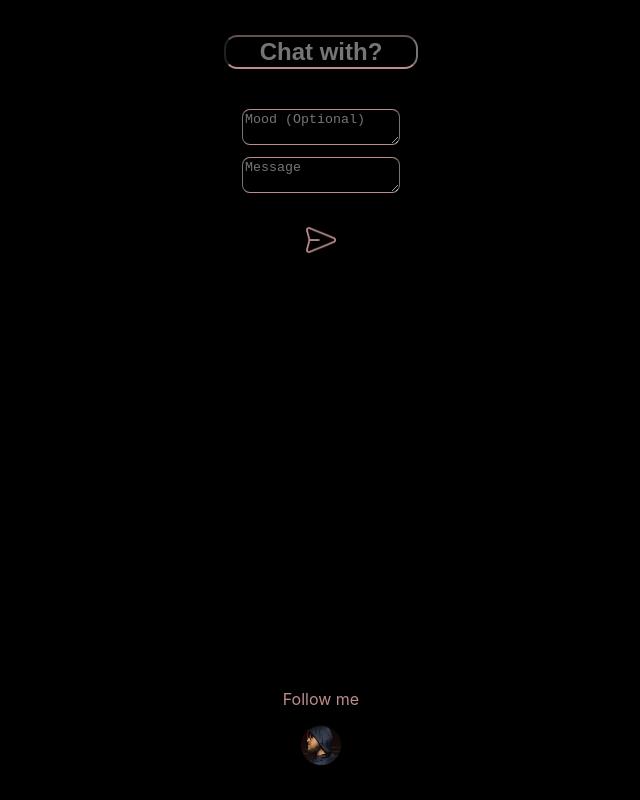
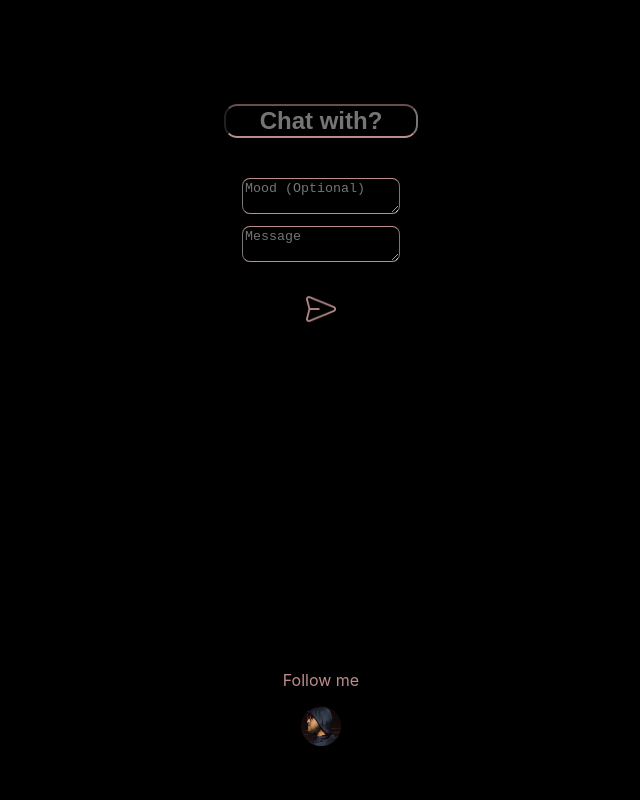
Before and after one commit to thatssatya/ai-chat-app, a React (Create React App) app: page / in a window 1280 px wide. Shown: the whole page, without its empty margins (319-959 px from the left). Built offline with nearby package versions, Linux system fonts and the light colour scheme.

Commit message:
Added loading svg while fetching response for given query by user

```diff
--- a/src/App.css
+++ b/src/App.css
@@ -4,9 +4,10 @@
   height: 100%;
   display: flex;
   position: fixed;
-  flex-direction: row;
+  flex-direction: column;
   text-align: center;
   justify-content: center;
+  /* padding-top: 1%; */
 }
 
 .main-contents {
@@ -83,6 +84,13 @@
   margin-bottom: 1ch;
 }
 
+.response-area{
+  height: 20ch;
+  margin-left: 5%;
+  margin-right: 5%;
+  align-content: center;
+}
+
 .response {
   color: #999;
 }
@@ -91,22 +99,21 @@
   color: rgb(189, 141, 141);
 }
 
-.response-area{
-  height: 20ch;
-  margin-left: 5%;
-  margin-right: 5%;
-}
-
 .made-by-text {
   color: rgb(189, 141, 141);
 }
 
-
-.social {
+/* .social {
   position: relative;
-  margin-top: 15%;
+  margin-top: 12%;
   display: flex;
   align-items: center;
   flex-direction: column;
   justify-content: flex-end;
+} */
+
+.social {
+  margin-bottom: 5ch;
+  align-items: center;
+  justify-content: center;
 }
--- a/src/App.js
+++ b/src/App.js
@@ -8,9 +8,13 @@ function App() {
   const [mood, setMood] = useState('');
   const [heading, setHeading] = useState('Chat with?');
   const [sendButtonDisabled, setSendButtonDisabled] = useState(true);
+  const [loadingHidden, setLoadingHidden] = useState(true);
 
   const handleSubmit = (e) => {
     e.preventDefault();
+
+    setResponse('');
+    setLoadingHidden(false);
 
     fetch(process.env.REACT_APP_BACKEND_SERVER, {
       method: 'POST',
@@ -47,6 +51,7 @@ function App() {
     setPerson('');
     processSendButtonDisabled('', message);
     setResponse('');
+    setLoadingHidden(true);
     resizeInputField(e, newHeading.length);
 
     e.value = '';
@@ -146,13 +151,17 @@ function App() {
         <br></br>
 
         <div className="response-area">
-        { response &&
-        <div className="response">
-          <b className="person-name">{person}:</b> {response}
-        </div> }
+        { (response) ?
+          (<div className="response">
+            <b className="person-name">{person}:</b> {response}
+          </div>) :
+          (!loadingHidden && <div className="loading">
+            <img src="loading.svg" width="30ch" hidden={loadingHidden} alt="Loading"></img>
+          </div>) }
         </div>
-
-        <div className="social">
+      </div>
+      <div className="social">
+        <footer>
           <p className="made-by-text">Follow me</p>
           <input
             className="bio-icon"
@@ -165,8 +174,8 @@ function App() {
               window.open('https://bio.link/thatssatya', '_blank');
             }}
           ></input>
+        </footer>
         </div>
-      </div>
     </div>
   );
 }
```
Also changed, not shown: public/loading.svg (added).
